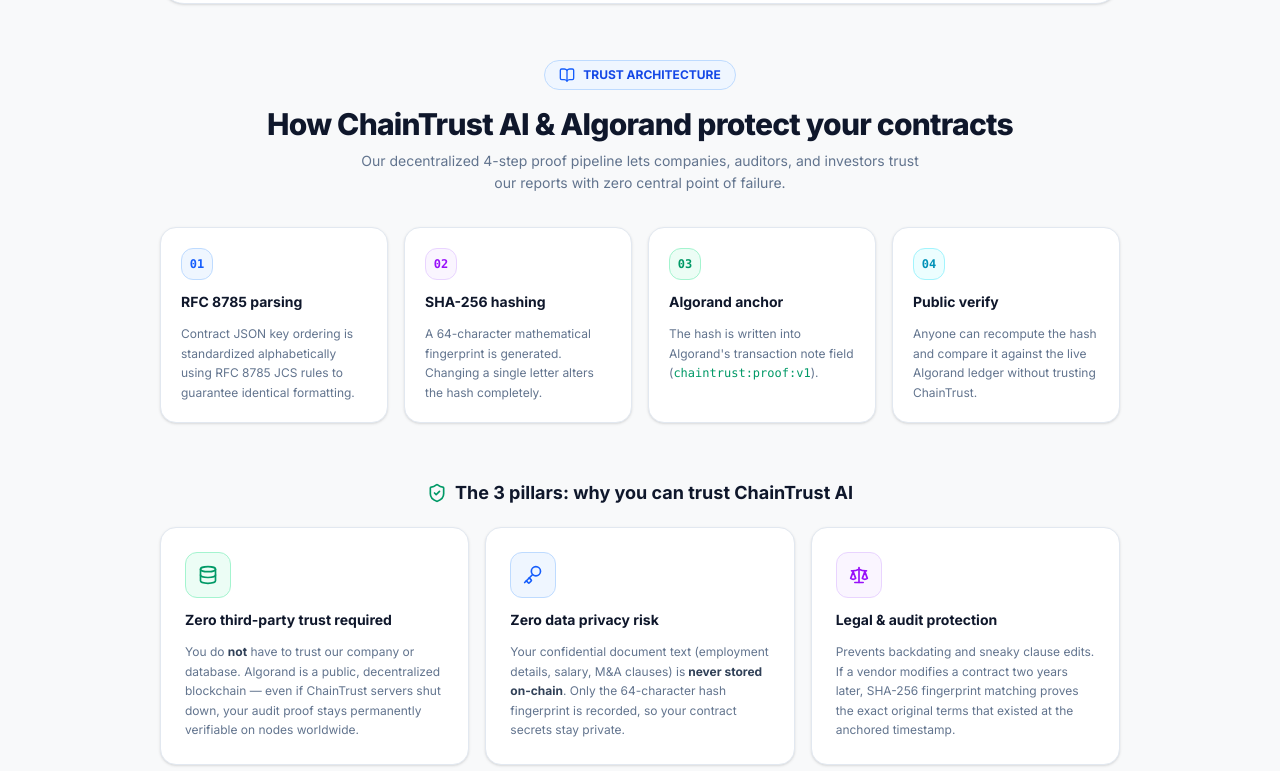
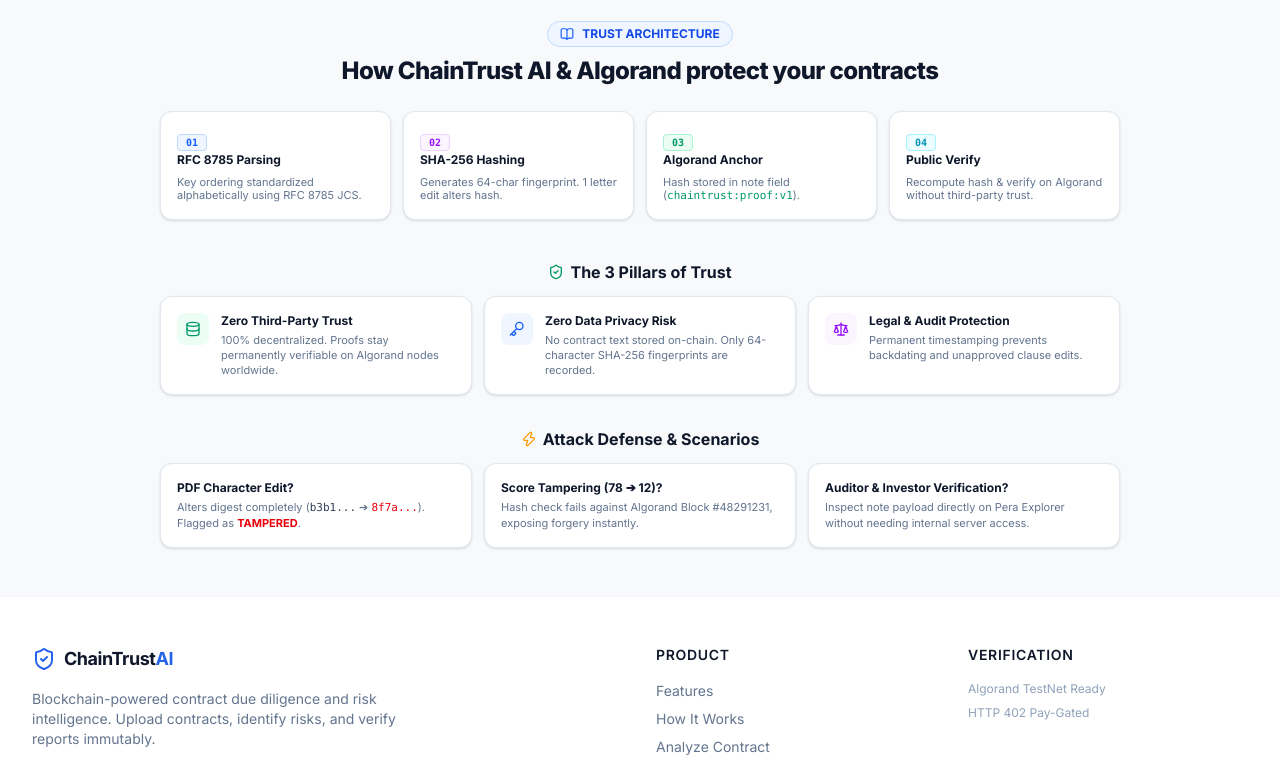
Before and after one commit to CraftYourSystems/ChainTrust-AI, a Next.js app: page /verify in a window 1280 px wide. Shown: the part 989-1760 px from the top of the page. Built offline with nearby package versions, Linux system fonts and the light colour scheme.

Commit message:
style: condense and shorten text sections on Verification page into crisp 1-line bullet points

```diff
--- a/src/app/verify/page.tsx
+++ b/src/app/verify/page.tsx
@@ -182,8 +182,7 @@
           Verification Portal
         </h1>
         <p className="text-sm text-slate-500 max-w-xl mx-auto leading-relaxed">
-          Verify the cryptographic authenticity of any ChainTrust-AI audit report or document
-          against the immutable Algorand blockchain in real time.
+          Verify the cryptographic authenticity of any audit report or document against Algorand in real time.
         </p>
       </div>
 
@@ -301,7 +300,7 @@
                   </label>
                   <textarea
                     id="verify-json"
-                    rows={8}
+                    rows={6}
                     value={reportJson}
                     onChange={(e) => setReportJson(e.target.value)}
                     placeholder="Paste the report JSON payload here, or use a preset above..."
@@ -399,7 +398,7 @@
                 </p>
               </div>
 
-              {/* SHA-256 Hash Comparison Panel — dark, matching the on-chain proof panels */}
+              {/* SHA-256 Hash Comparison Panel */}
               <div className="bg-slate-900 text-white p-5 rounded-2xl border border-slate-800 shadow-lg space-y-3">
                 <div className="flex flex-wrap items-center justify-between gap-2 pb-3 border-b border-slate-800">
                   <span className="font-bold text-xs text-slate-200 inline-flex items-center gap-1.5">
@@ -500,153 +499,117 @@
       </div>
 
       {/* SECTION 2: HOW CHAINTRUST AI & ALGORAND WORK */}
-      <div className="pt-4 space-y-8">
+      <div className="pt-4 space-y-6">
 
         <div className="text-center">
-          <div className="inline-flex items-center gap-2 px-3.5 py-1.5 rounded-full bg-blue-50 text-blue-700 text-xs font-bold mb-4 border border-blue-200">
-            <BookOpen className="h-4 w-4 text-blue-600" />
+          <div className="inline-flex items-center gap-2 px-3 py-1 rounded-full bg-blue-50 text-blue-700 text-xs font-bold mb-2 border border-blue-200">
+            <BookOpen className="h-3.5 w-3.5 text-blue-600" />
             TRUST ARCHITECTURE
           </div>
-          <h2 className="text-2xl sm:text-3xl font-extrabold text-slate-900 tracking-tight mb-2">
+          <h2 className="text-2xl font-extrabold text-slate-900 tracking-tight">
             How ChainTrust AI &amp; Algorand protect your contracts
           </h2>
-          <p className="text-sm text-slate-500 max-w-xl mx-auto leading-relaxed">
-            Our decentralized 4-step proof pipeline lets companies, auditors, and investors trust
-            our reports with zero central point of failure.
-          </p>
         </div>
 
         {/* Step 1 to 4 Flow Diagram */}
-        <div className="grid grid-cols-1 sm:grid-cols-2 lg:grid-cols-4 gap-4">
-          <div className="bg-white p-5 rounded-2xl border border-slate-200 shadow-sm space-y-3">
-            <div className="w-8 h-8 rounded-xl bg-blue-50 text-blue-600 border border-blue-200 flex items-center justify-center font-mono font-bold text-xs">
-              01
-            </div>
-            <h3 className="font-bold text-sm text-slate-900">RFC 8785 parsing</h3>
-            <p className="text-xs text-slate-500 leading-relaxed">
-              Contract JSON key ordering is standardized alphabetically using RFC 8785 JCS rules to
-              guarantee identical formatting.
-            </p>
+        <div className="grid grid-cols-1 sm:grid-cols-2 lg:grid-cols-4 gap-3">
+          <div className="bg-white p-4 rounded-xl border border-slate-200 shadow-sm space-y-2">
+            <span className="text-[10px] font-mono font-bold text-blue-600 bg-blue-50 px-2 py-0.5 rounded border border-blue-200">01</span>
+            <h3 className="font-bold text-xs text-slate-900">RFC 8785 Parsing</h3>
+            <p className="text-[11px] text-slate-500 leading-tight">Key ordering standardized alphabetically using RFC 8785 JCS.</p>
           </div>
 
-          <div className="bg-white p-5 rounded-2xl border border-slate-200 shadow-sm space-y-3">
-            <div className="w-8 h-8 rounded-xl bg-purple-50 text-purple-600 border border-purple-200 flex items-center justify-center font-mono font-bold text-xs">
-              02
-            </div>
-            <h3 className="font-bold text-sm text-slate-900">SHA-256 hashing</h3>
-            <p className="text-xs text-slate-500 leading-relaxed">
-              A 64-character mathematical fingerprint is generated. Changing a single letter alters
-              the hash completely.
-            </p>
+          <div className="bg-white p-4 rounded-xl border border-slate-200 shadow-sm space-y-2">
+            <span className="text-[10px] font-mono font-bold text-purple-600 bg-purple-50 px-2 py-0.5 rounded border border-purple-200">02</span>
+            <h3 className="font-bold text-xs text-slate-900">SHA-256 Hashing</h3>
+            <p className="text-[11px] text-slate-500 leading-tight">Generates 64-char fingerprint. 1 letter edit alters hash.</p>
           </div>
 
-          <div className="bg-white p-5 rounded-2xl border border-slate-200 shadow-sm space-y-3">
-            <div className="w-8 h-8 rounded-xl bg-emerald-50 text-emerald-600 border border-emerald-200 flex items-center justify-center font-mono font-bold text-xs">
-              03
-            </div>
-            <h3 className="font-bold text-sm text-slate-900">Algorand anchor</h3>
-            <p className="text-xs text-slate-500 leading-relaxed">
-              The hash is written into Algorand&apos;s transaction note field
-              (<code className="font-mono text-emerald-600">chaintrust:proof:v1</code>).
-            </p>
+          <div className="bg-white p-4 rounded-xl border border-slate-200 shadow-sm space-y-2">
+            <span className="text-[10px] font-mono font-bold text-emerald-600 bg-emerald-50 px-2 py-0.5 rounded border border-emerald-200">03</span>
+            <h3 className="font-bold text-xs text-slate-900">Algorand Anchor</h3>
+            <p className="text-[11px] text-slate-500 leading-tight">Hash stored in note field (<code className="font-mono text-emerald-600">chaintrust:proof:v1</code>).</p>
           </div>
 
-          <div className="bg-white p-5 rounded-2xl border border-slate-200 shadow-sm space-y-3">
-            <div className="w-8 h-8 rounded-xl bg-cyan-50 text-cyan-600 border border-cyan-200 flex items-center justify-center font-mono font-bold text-xs">
-              04
-            </div>
-            <h3 className="font-bold text-sm text-slate-900">Public verify</h3>
-            <p className="text-xs text-slate-500 leading-relaxed">
-              Anyone can recompute the hash and compare it against the live Algorand ledger without
-              trusting ChainTrust.
-            </p>
+          <div className="bg-white p-4 rounded-xl border border-slate-200 shadow-sm space-y-2">
+            <span className="text-[10px] font-mono font-bold text-cyan-600 bg-cyan-50 px-2 py-0.5 rounded border border-cyan-200">04</span>
+            <h3 className="font-bold text-xs text-slate-900">Public Verify</h3>
+            <p className="text-[11px] text-slate-500 leading-tight">Recompute hash &amp; verify on Algorand without third-party trust.</p>
           </div>
         </div>
 
         {/* SECTION 3: THE 3 PILLARS OF TRUST */}
-        <div className="space-y-5 pt-6">
-          <h3 className="text-lg font-bold text-slate-900 text-center inline-flex items-center justify-center gap-2 w-full">
-            <ShieldCheck className="h-5 w-5 text-emerald-600" />
-            The 3 pillars: why you can trust ChainTrust AI
+        <div className="space-y-3 pt-4">
+          <h3 className="text-base font-bold text-slate-900 text-center inline-flex items-center justify-center gap-1.5 w-full">
+            <ShieldCheck className="h-4 w-4 text-emerald-600" />
+            The 3 Pillars of Trust
           </h3>
 
-          <div className="grid grid-cols-1 md:grid-cols-3 gap-4">
-            <div className="bg-white p-6 rounded-2xl border border-slate-200 shadow-sm space-y-3">
-              <div className="p-3 bg-emerald-50 text-emerald-600 rounded-xl w-fit border border-emerald-200">
-                <Database className="h-5 w-5" />
+          <div className="grid grid-cols-1 md:grid-cols-3 gap-3">
+            <div className="bg-white p-4 rounded-xl border border-slate-200 shadow-sm flex items-start gap-3">
+              <div className="p-2 bg-emerald-50 text-emerald-600 rounded-lg shrink-0">
+                <Database className="h-4 w-4" />
               </div>
-              <h4 className="font-bold text-slate-900 text-sm">Zero third-party trust required</h4>
-              <p className="text-xs text-slate-500 leading-relaxed">
-                You do <strong className="text-slate-700">not</strong> have to trust our company or
-                database. Algorand is a public, decentralized blockchain — even if ChainTrust servers
-                shut down, your audit proof stays permanently verifiable on nodes worldwide.
-              </p>
+              <div>
+                <h4 className="font-bold text-slate-900 text-xs mb-1">Zero Third-Party Trust</h4>
+                <p className="text-[11px] text-slate-500 leading-snug">
+                  100% decentralized. Proofs stay permanently verifiable on Algorand nodes worldwide.
+                </p>
+              </div>
             </div>
 
-            <div className="bg-white p-6 rounded-2xl border border-slate-200 shadow-sm space-y-3">
-              <div className="p-3 bg-blue-50 text-blue-600 rounded-xl w-fit border border-blue-200">
-                <Key className="h-5 w-5" />
+            <div className="bg-white p-4 rounded-xl border border-slate-200 shadow-sm flex items-start gap-3">
+              <div className="p-2 bg-blue-50 text-blue-600 rounded-lg shrink-0">
+                <Key className="h-4 w-4" />
               </div>
-              <h4 className="font-bold text-slate-900 text-sm">Zero data privacy risk</h4>
-              <p className="text-xs text-slate-500 leading-relaxed">
-                Your confidential document text (employment details, salary, M&amp;A clauses) is
-                <strong className="text-slate-700"> never stored on-chain</strong>. Only the
-                64-character hash fingerprint is recorded, so your contract secrets stay private.
-              </p>
+              <div>
+                <h4 className="font-bold text-slate-900 text-xs mb-1">Zero Data Privacy Risk</h4>
+                <p className="text-[11px] text-slate-500 leading-snug">
+                  No contract text stored on-chain. Only 64-character SHA-256 fingerprints are recorded.
+                </p>
+              </div>
             </div>
 
-            <div className="bg-white p-6 rounded-2xl border border-slate-200 shadow-sm space-y-3">
-              <div className="p-3 bg-purple-50 text-purple-600 rounded-xl w-fit border border-purple-200">
-                <Scale className="h-5 w-5" />
+            <div className="bg-white p-4 rounded-xl border border-slate-200 shadow-sm flex items-start gap-3">
+              <div className="p-2 bg-purple-50 text-purple-600 rounded-lg shrink-0">
+                <Scale className="h-4 w-4" />
               </div>
-              <h4 className="font-bold text-slate-900 text-sm">Legal &amp; audit protection</h4>
-              <p className="text-xs text-slate-500 leading-relaxed">
-                Prevents backdating and sneaky clause edits. If a vendor modifies a contract two
-                years later, SHA-256 fingerprint matching proves the exact original terms that
-                existed at the anchored timestamp.
-              </p>
+              <div>
+                <h4 className="font-bold text-slate-900 text-xs mb-1">Legal &amp; Audit Protection</h4>
+                <p className="text-[11px] text-slate-500 leading-snug">
+                  Permanent timestamping prevents backdating and unapproved clause edits.
+                </p>
+              </div>
             </div>
           </div>
         </div>
 
-        {/* SECTION 4: REAL-WORLD EXAMPLES & SCENARIOS */}
-        <div className="space-y-4 pt-6">
-          <h3 className="text-lg font-bold text-slate-900 text-center inline-flex items-center justify-center gap-2 w-full">
-            <Zap className="h-5 w-5 text-amber-500" />
-            Real-world scenarios &amp; attack defense
+        {/* SECTION 4: REAL-WORLD SCENARIOS */}
+        <div className="space-y-3 pt-2">
+          <h3 className="text-base font-bold text-slate-900 text-center inline-flex items-center justify-center gap-1.5 w-full">
+            <Zap className="h-4 w-4 text-amber-500" />
+            Attack Defense &amp; Scenarios
           </h3>
 
-          <div className="space-y-3">
-            <div className="p-5 bg-white rounded-2xl border border-slate-200 shadow-sm space-y-1.5">
-              <span className="block font-bold text-sm text-slate-900">
-                What if someone edits one character in the PDF?
-              </span>
-              <p className="text-xs text-slate-500 leading-relaxed">
-                Changing a single letter or number alters the resulting 64-character SHA-256 digest
-                completely (<code className="font-mono text-slate-700">b3b1b1...</code> becomes{" "}
-                <code className="font-mono text-red-600">8f7a91...</code>). The portal flags it
-                immediately as <strong className="text-red-600">tampered</strong>.
+          <div className="grid grid-cols-1 md:grid-cols-3 gap-3">
+            <div className="p-4 bg-white rounded-xl border border-slate-200 shadow-sm space-y-1">
+              <span className="block font-bold text-xs text-slate-900">PDF Character Edit?</span>
+              <p className="text-[11px] text-slate-500 leading-snug">
+                Alters digest completely (<code className="font-mono text-slate-700">b3b1...</code> ➔ <code className="font-mono text-red-600">8f7a...</code>). Flagged as <strong className="text-red-600">TAMPERED</strong>.
               </p>
             </div>
 
-            <div className="p-5 bg-white rounded-2xl border border-slate-200 shadow-sm space-y-1.5">
-              <span className="block font-bold text-sm text-slate-900">
-                What if an employee changes the risk score from 78 to 12?
-              </span>
-              <p className="text-xs text-slate-500 leading-relaxed">
-                Clicking <em>Load Tampered Report</em> above demonstrates this exact attack. The hash
-                comparison against the anchored Algorand note fails, exposing the forgery.
+            <div className="p-4 bg-white rounded-xl border border-slate-200 shadow-sm space-y-1">
+              <span className="block font-bold text-xs text-slate-900">Score Tampering (78 ➔ 12)?</span>
+              <p className="text-[11px] text-slate-500 leading-snug">
+                Hash check fails against Algorand Block #48291231, exposing forgery instantly.
               </p>
             </div>
 
-            <div className="p-5 bg-white rounded-2xl border border-slate-200 shadow-sm space-y-1.5">
-              <span className="block font-bold text-sm text-slate-900">
-                How do auditors and Web3 investors verify our reports?
-              </span>
-              <p className="text-xs text-slate-500 leading-relaxed">
-                Investors open the report on <code className="font-mono text-slate-700">/verify</code>{" "}
-                or inspect the raw Algorand transaction on Pera Explorer. They can independently
-                verify the zero-ALGO note payload without any access to internal servers.
+            <div className="p-4 bg-white rounded-xl border border-slate-200 shadow-sm space-y-1">
+              <span className="block font-bold text-xs text-slate-900">Auditor &amp; Investor Verification?</span>
+              <p className="text-[11px] text-slate-500 leading-snug">
+                Inspect note payload directly on Pera Explorer without needing internal server access.
               </p>
             </div>
           </div>
```
